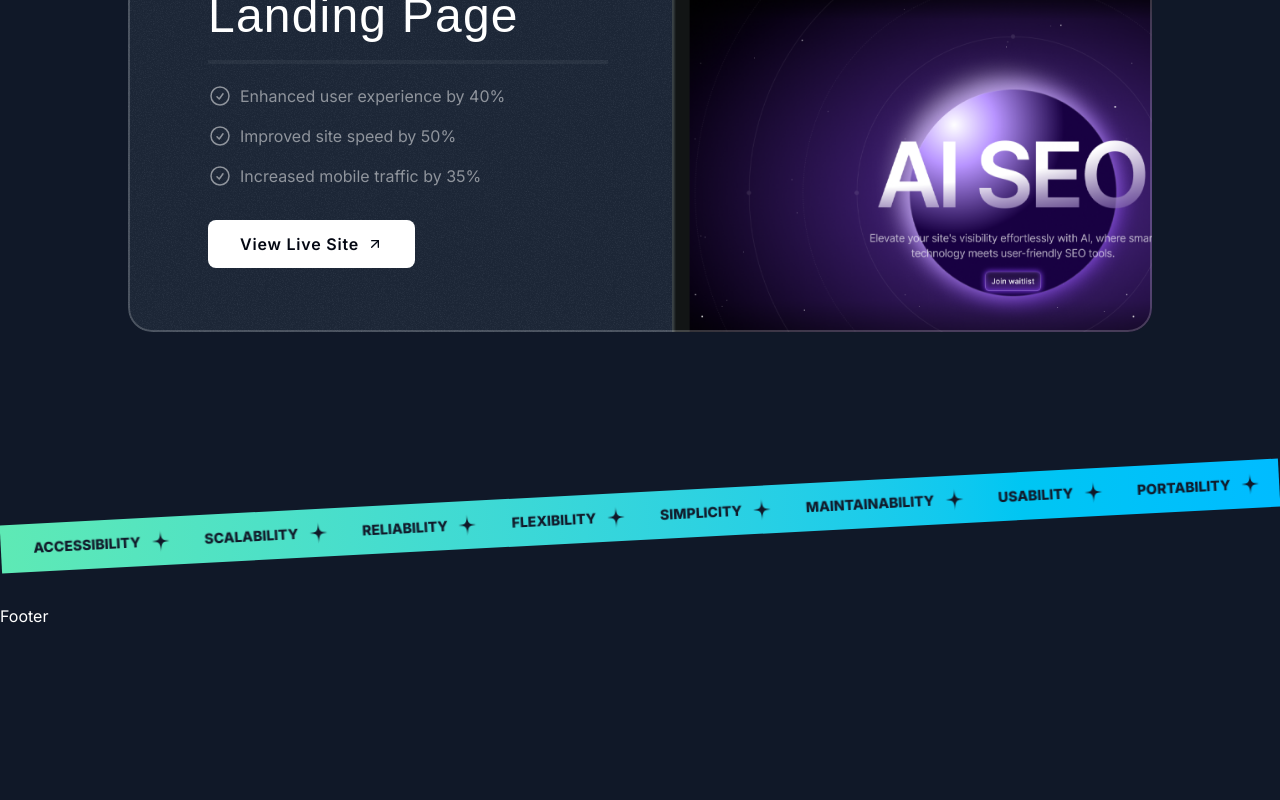
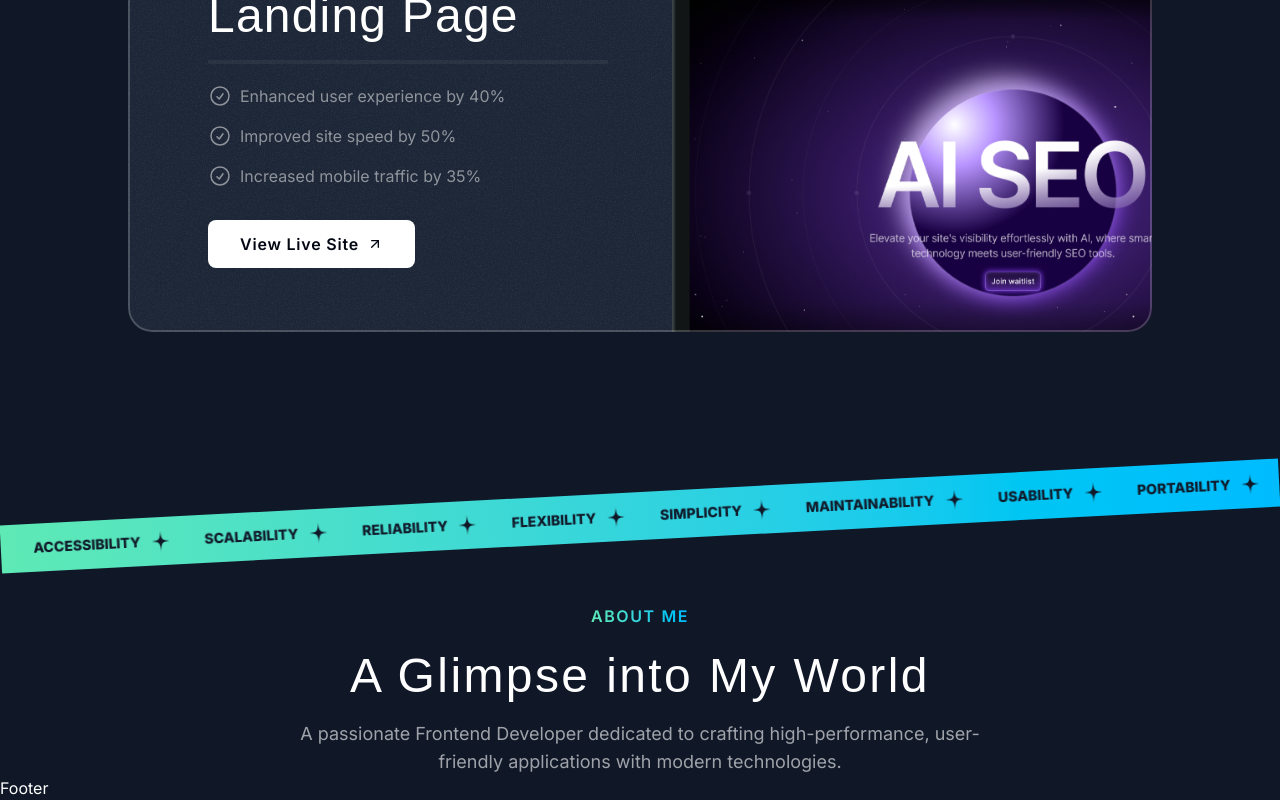
Before and after one commit to jakareya76/portfolio, a Next.js app: page / in a window 1280 px wide. Shown: the part 2546-3346 px from the top of the page. Before the commit the page ends 3174 px from the top, so only its background shows below. Built offline with nearby package versions, Linux system fonts and the light colour scheme; a web font is replaced by a local one.

Commit message:
section heading

```diff
--- a/src/app/page.js
+++ b/src/app/page.js
@@ -1,3 +1,4 @@
+import { AboutSection } from "@/components/sections/About";
 import { HeroSection } from "@/components/sections/Hero";
 import { ProjectsSection } from "@/components/sections/Projects";
 import { TapeSection } from "@/components/sections/Tape";
@@ -8,6 +9,7 @@ export default function Home() {
       <HeroSection />
       <ProjectsSection />
       <TapeSection />
+      <AboutSection />
     </main>
   );
 }
--- a/src/components/sections/About.jsx
+++ b/src/components/sections/About.jsx
@@ -1,3 +1,13 @@
+import SectionHeader from "../shared/SectionHeader";
+
 export const AboutSection = () => {
-  return <div>About Section</div>;
+  return (
+    <div>
+      <SectionHeader
+        eyeBrow="About Me"
+        title="A Glimpse into My World"
+        description="A passionate Frontend Developer dedicated to crafting high-performance, user-friendly applications with modern technologies."
+      />
+    </div>
+  );
 };
--- a/src/components/sections/Projects.jsx
+++ b/src/components/sections/Projects.jsx
@@ -2,24 +2,19 @@ import Image from "next/image";
 
 import { portfolioProjects } from "@/constants";
 import grainImage from "@/assets/images/grain.jpg";
+import SectionHeader from "../shared/SectionHeader";
 
 export const ProjectsSection = () => {
   return (
     <section className="pb-16 lg:py-24 px-2">
       <div className="container mx-auto max-w-5xl">
-        <div className="flex justify-center">
-          <p className="uppercase font-semibold tracking-widest bg-gradient-to-r from-emerald-300 to-sky-400 text-transparent bg-clip-text text-center">
-            Showcasing Impactful Work
-          </p>
-        </div>
-        <h2 className="font-serif text-3xl text-center mt-6 tracking-wider md:text-4xl lg:text-5xl">
-          Highlighted Projects
-        </h2>
-        <p className="text-center text-white/60 max-w-[60ch] mx-auto mt-5 md:text-lg">
-          Explore how I bring innovative ideas to life, transforming them into
-          powerful and engaging digital solutions that drive results and elevate
-          user experiences.
-        </p>
+        <SectionHeader
+          eyeBrow="Showcasing Impactful Work"
+          title="Highlighted Projects"
+          description="Explore how I bring innovative ideas to life, transforming them into
+        powerful and engaging digital solutions that drive results and elevate
+        user experiences."
+        />
 
         <div className="flex flex-col gap-20 mt-10 md:mt-20">
           {portfolioProjects.map((project, index) => (
--- /dev/null
+++ b/src/components/shared/Card.jsx
@@ -0,0 +1,16 @@
+import grainImage from "@/assets/images/grain.jpg";
+
+const Card = () => {
+  return (
+    <div className="bg-gray-800 rounded-3xl relative z-0 overflow-hidden after:z-10 after:content-[''] after:absolute after:inset-0 after:outline-2 after:-outline-offset-2 after:rounded-3xl after:outline-white/20 px-8 pt-8 after:pointer-events-none md:pt-12 md:px-10 lg:pt-16 lg:px-20">
+      <div
+        className="absolute inset-0 -z-10 opacity-5"
+        style={{
+          backgroundImage: `url(${grainImage.src})`,
+        }}
+      ></div>
+    </div>
+  );
+};
+
+export default Card;
--- /dev/null
+++ b/src/components/shared/SectionHeader.jsx
@@ -0,0 +1,19 @@
+const SectionHeader = ({ eyeBrow, title, description }) => {
+  return (
+    <>
+      <div className="flex justify-center">
+        <p className="uppercase font-semibold tracking-widest bg-gradient-to-r from-emerald-300 to-sky-400 text-transparent bg-clip-text text-center">
+          {eyeBrow}
+        </p>
+      </div>
+      <h2 className="font-serif text-3xl max-w-[25ch] mx-auto text-center mt-6 tracking-wider md:text-4xl lg:text-5xl">
+        {title}
+      </h2>
+      <p className="text-center text-white/60 max-w-[60ch] mx-auto mt-5 md:text-lg">
+        {description}
+      </p>
+    </>
+  );
+};
+
+export default SectionHeader;
```
